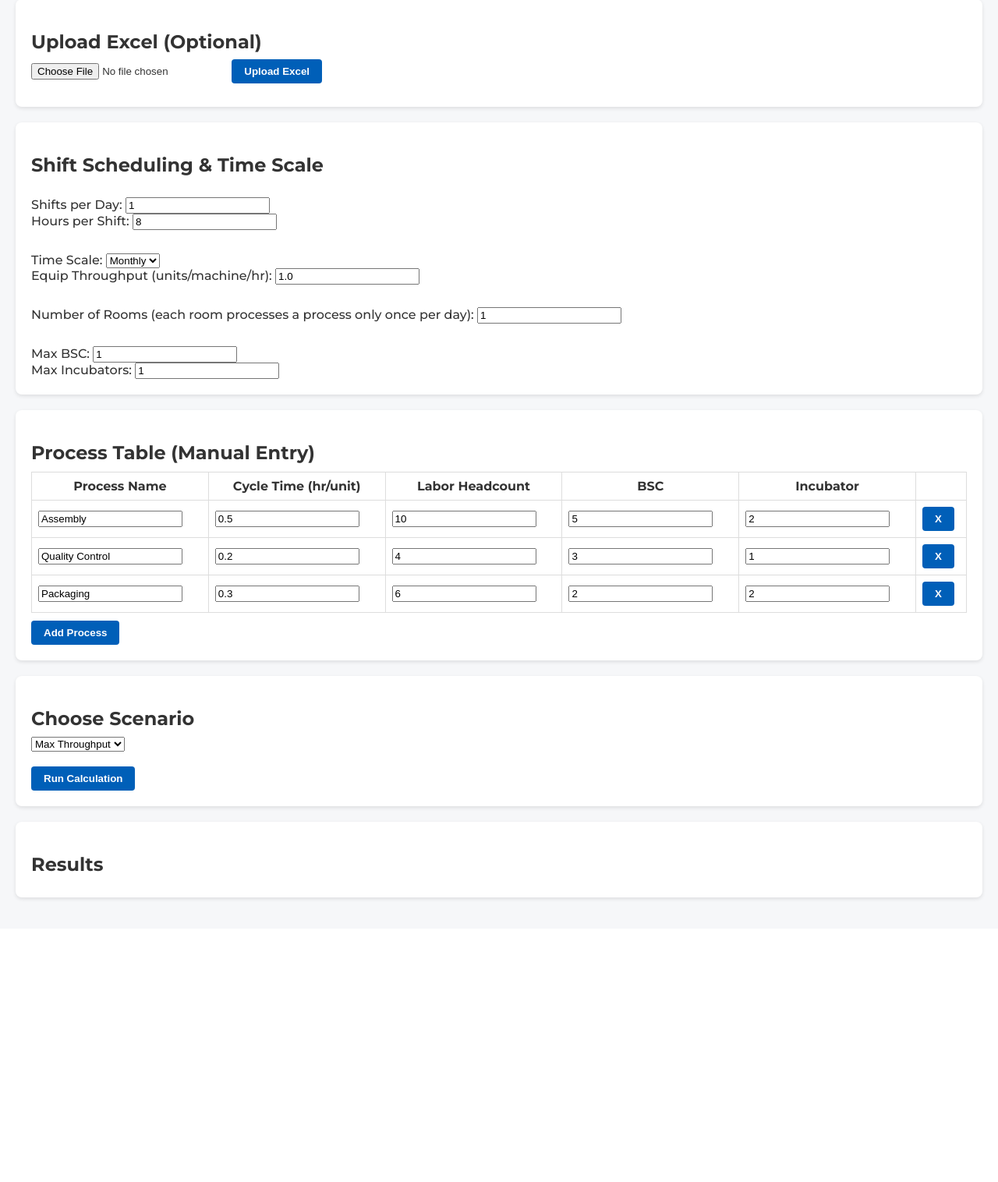
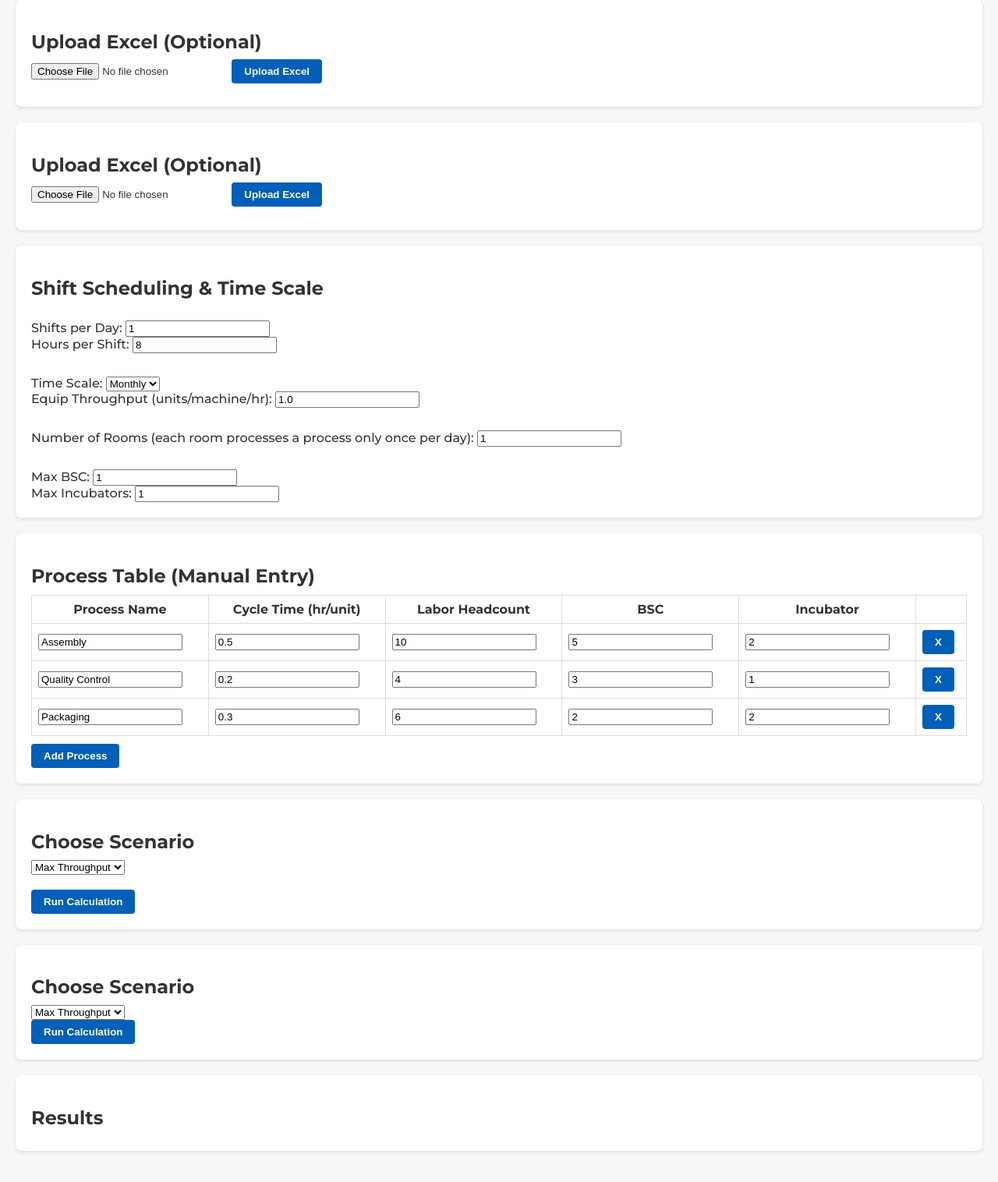
Before and after one commit to dpTuttle/PK_Test_Capacity, a Flask app: page / in a window 1280 px wide. Shown: the part 304-1820 px from the top of the page at 78% size. Before the commit the page ends 1460 px from the top, so only its background shows below. Run offline with Flask 3, Linux system fonts and the light colour scheme.

Commit message:
Update index.html

```diff
--- a/templates/index.html
+++ b/templates/index.html
@@ -40,6 +40,10 @@
     .tab-buttons button.active {
       background-color: rgb(87, 112, 235);
       color: #fff;
+    }
+
+    .hidden {
+      display: none;
     }
 
     /* ---- Shared Styles for Entire Page ---- */
@@ -154,6 +158,15 @@
         <div id="uploadMsg" style="color:green; margin-top:10px;"></div>
       </div>
 
+      <div class="card">
+        <h2>Upload Excel (Optional)</h2>
+        <input type="file" id="excelFile">
+        <button id="uploadExcelBtn">Upload Excel</button>
+        <div id="uploadMsg" style="color:green; margin-top:10px;"></div>
+        <!-- Processing indicator for Excel upload -->
+        <div id="excelProcessing" class="hidden" style="margin-top:10px; color:blue;">Processing Excel...</div>
+      </div>
+
       <!-- Card 2: Shift Scheduling & Timescale -->
       <div class="card">
         <h2>Shift Scheduling & Time Scale</h2>
@@ -251,6 +264,22 @@
         <br>
         <br>
         <button id="runCalcBtn">Run Calculation</button>
+      </div>
+
+      <div class="card">
+        <h2>Choose Scenario</h2>
+        <select id="scenarioSelect">
+          <option value="max_throughput">Max Throughput</option>
+          <option value="desired_units">Desired Units</option>
+        </select>
+        <div id="desiredUnitsContainer" class="hidden" style="margin-top:10px;">
+          <label>Desired Units:</label>
+          <input type="number" id="desiredUnits" step="100" value="3000">
+        </div>
+        <br>
+        <button id="runCalcBtn">Run Calculation</button>
+        <!-- Processing indicator for calculation -->
+        <div id="calcProcessing" class="hidden" style="margin-top:10px; color:blue;">Processing Calculation...</div>
       </div>
 
       <!-- Results -->
@@ -371,11 +400,16 @@
     document.getElementById('uploadExcelBtn').addEventListener('click', () => {
       const fileInput = document.getElementById('excelFile');
       const msg = document.getElementById('uploadMsg');
+      const processingDiv = document.getElementById('excelProcessing');
       if (!fileInput.files[0]) {
         msg.textContent = "No file selected. Please choose an Excel file.";
         msg.style.color = 'red';
         return;
       }
+
+      // Show processing indicator
+      processingDiv.classList.remove('hidden');
+
       console.log("Uploading Excel file:", fileInput.files[0]);
 
       const formData = new FormData();
@@ -387,6 +421,7 @@
       })
       .then(r => r.json())
       .then(data => {
+        processingDiv.classList.add('hidden');  // Hide processing indicator when done
         if (data.error) {
           msg.textContent = data.error;
           msg.style.color = 'red';
@@ -419,6 +454,10 @@
 
     // Run Calculation for Tab 1
     document.getElementById('runCalcBtn').addEventListener('click', () => {
+      const calcProcessingDiv = document.getElementById('calcProcessing');
+     // Show processing indicator
+     calcProcessingDiv.classList.remove('hidden');
+
       // Gather user inputs
       const shiftsPerDay = parseFloat(document.getElementById('shiftsPerDay').value);
       const hoursPerShift = parseFloat(document.getElementById('hoursPerShift').value);
@@ -472,6 +511,9 @@
       })
       .then(r => r.json())
       .then(data => {
+        // Hide the processing indicator when the request is complete
+        calcProcessingDiv.classList.add('hidden');
+
         const msgDiv = document.getElementById('message');
         const heatmapImg = document.getElementById('heatmapImg');
         const resultsTable = document.getElementById('resultsTable');
@@ -541,7 +583,10 @@
           }
         }
       })
-      .catch(err => console.log(err));
+      .catch(err => {
+        calcProcessingDiv.classList.add('hidden');
+        console.log(err);
+      });
     });
 
     // ----- Tab 2 Logic -----
```
